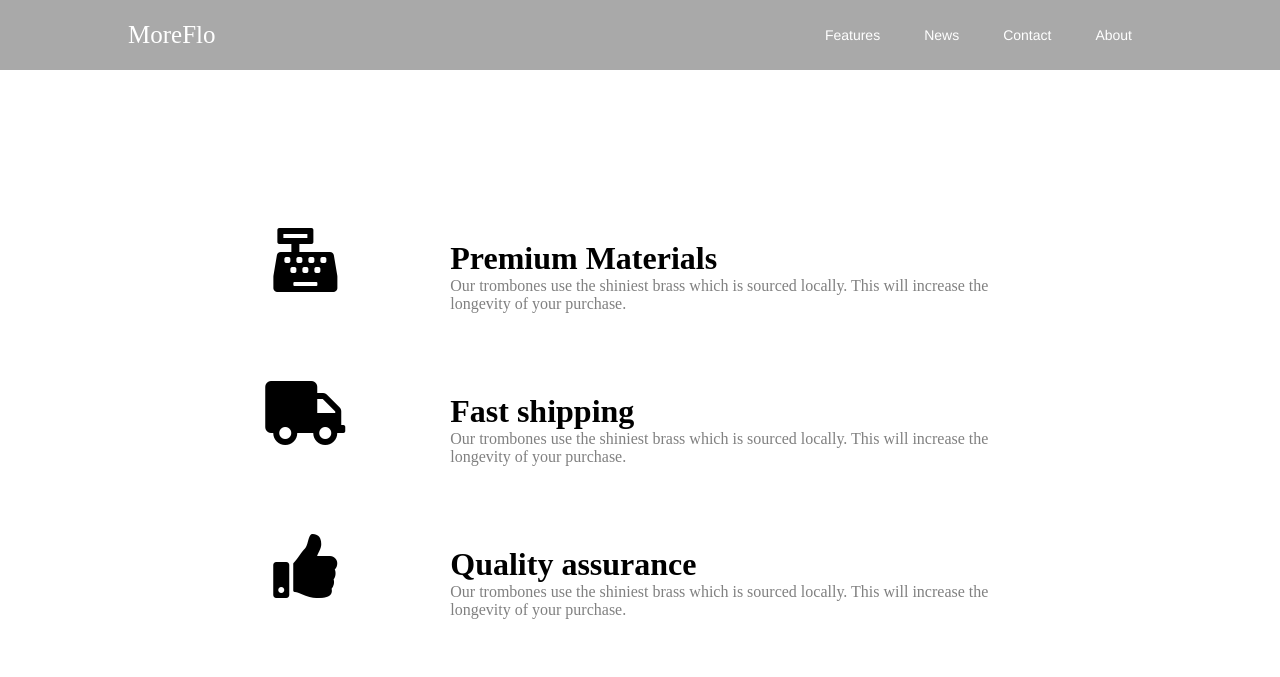
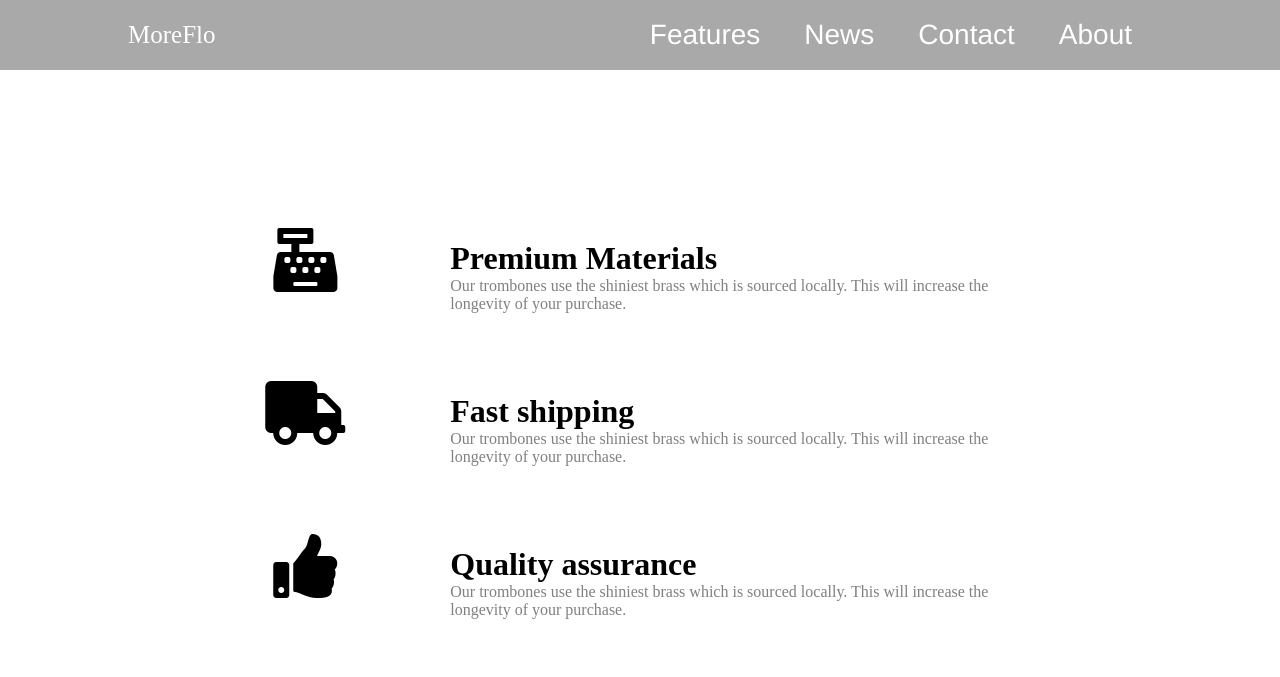
Before and after one commit to Anden94/freeCodeCamp, a plain HTML site: page index.html in a window 1280 px wide. Shown: the top 677 px of the page. Drawn offline with nearby package versions, Linux system fonts and the light colour scheme.

Commit message:
Update style.css

```diff
--- a/style.css
+++ b/style.css
@@ -273,7 +273,17 @@ input[type=submit]:hover {
 }
 
 /* Large devices (laptops/desktops, 992px and up) */
-@media only screen and (min-width: 992px) {}
+@media only screen and (min-width: 992px) {
+  .menu li a{
+
+    font-size: 28px;
+  }
+}
 
 /* Extra large devices (large laptops and desktops, 1200px and up) */
-@media only screen and (min-width: 1200px) {}
+@media only screen and (min-width: 1200px) {
+  .menu li a{
+
+    font-size: 28px;
+  }
+}
```
